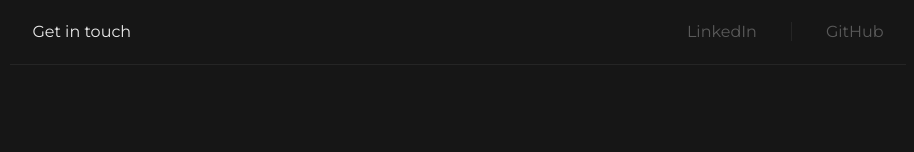
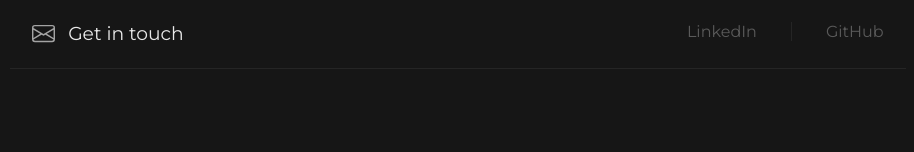
Before and after one commit to alya1007/portfolio, a React (Create React App) app: page / in a window 1280 px wide. Shown: the top 152 px of the page, without its empty margins (182-1096 px from the left). Built offline with nearby package versions, Linux system fonts and the light colour scheme.

Commit message:
email button

```diff
--- a/src/Components/Contacts.jsx
+++ b/src/Components/Contacts.jsx
@@ -1,6 +1,7 @@
 import React from "react";
 import "../styles/Contacts.css";
 import ContactLink from "./ContactLink";
+import EmailButton from "./EmailButton";
 
 function Contacts() {
 	const contactLinks = [
@@ -18,7 +19,10 @@ function Contacts() {
 	return (
 		<div>
 			<div className="container">
-				<div className="email-bar">Get in touch</div>
+				<div className="email-bar">
+					<EmailButton />
+					<h3 className="email-bar__text">Get in touch</h3>
+				</div>
 				<div className="contact-links">
 					<ContactLink
 						link={contactLinks[0].link}
--- /dev/null
+++ b/src/Components/EmailButton.jsx
@@ -0,0 +1,17 @@
+import React from "react";
+import { BsEnvelope } from "react-icons/bs";
+
+function EmailButton() {
+	const recipientEmailAddress = "alea.konj@gmail.com";
+	function handleClick() {
+		const mailtoLink = `mailto:${recipientEmailAddress}`;
+		window.location.href = mailtoLink;
+	}
+	return (
+		<button className="email-bar__button" onClick={handleClick}>
+			<BsEnvelope className="email-bar__icon" />
+		</button>
+	);
+}
+
+export default EmailButton;
--- a/src/styles/Contacts.css
+++ b/src/styles/Contacts.css
@@ -8,6 +8,40 @@
 .email-bar {
 	flex: 1;
 	text-align: left;
+	display: flex;
+	flex-direction: row;
+	align-items: center;
+}
+
+.email-bar__button {
+	padding: 0;
+	height: 100%;
+	background-color: transparent;
+	border: none;
+	cursor: pointer;
+}
+
+.email-bar__icon {
+	height: 100%;
+	width: 100%;
+	color: #a3a3a3;
+	transition: 0.2s;
+}
+
+.email-bar__icon:hover {
+	color: #5a5a5a;
+}
+
+.email-bar__text {
+	padding: 0;
+	margin: 0 3%;
+	font-weight: 400;
+	cursor: pointer;
+	transition: 0.2s;
+}
+
+.email-bar__text:hover {
+	color: #5a5a5a;
 }
 
 .contact-links {
```
